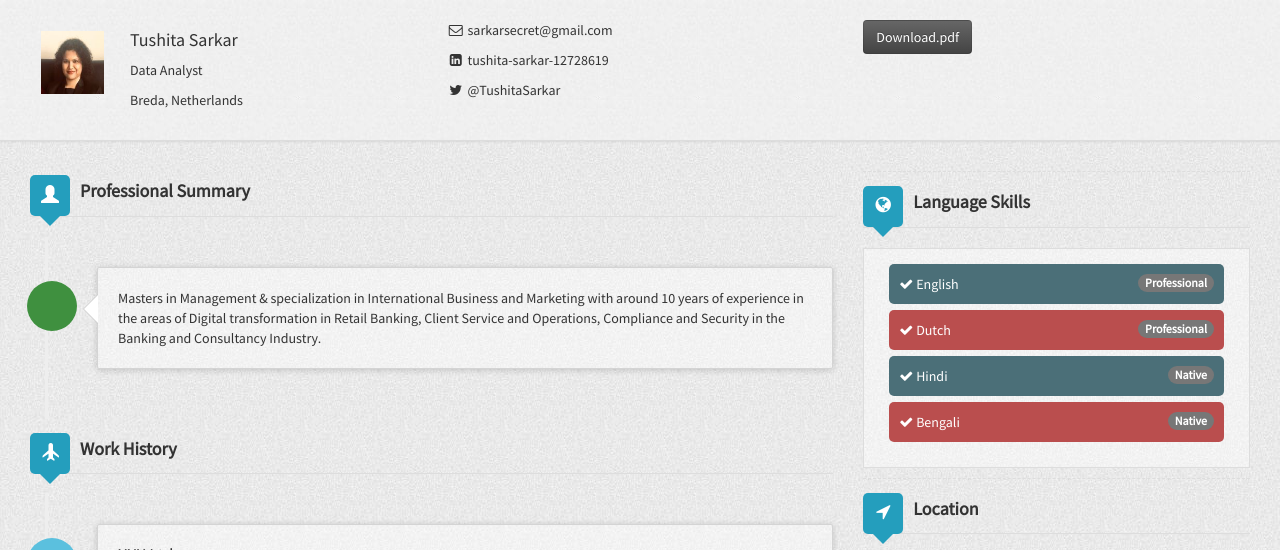
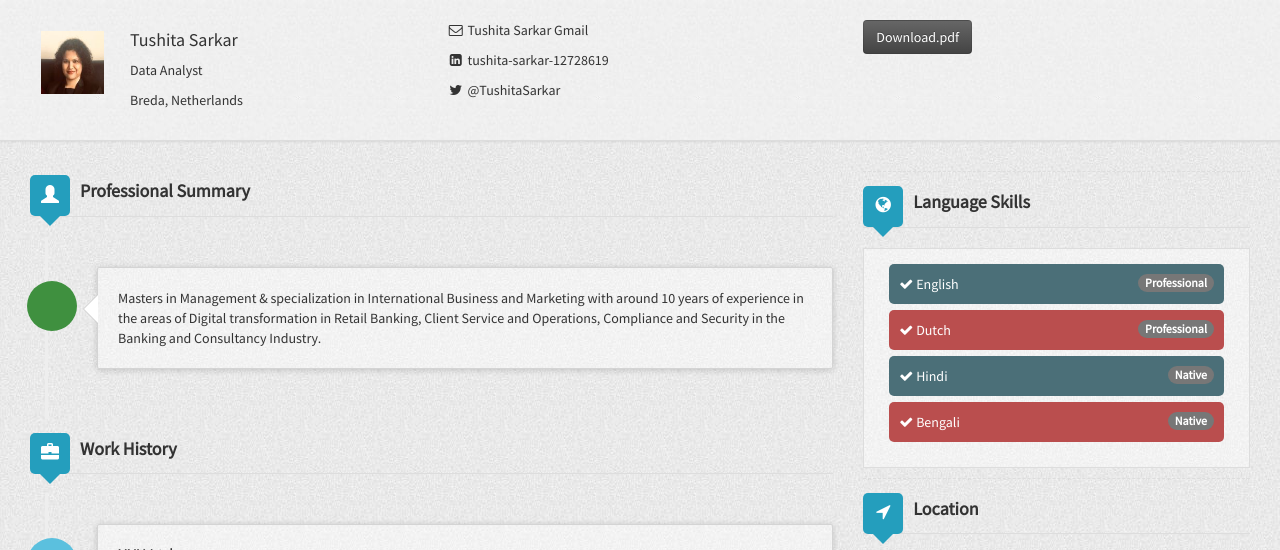
Before and after one commit to EagleEyeVision/TushitaSarkar, a Jekyll site: the page built from index.html, in a window 1280 px wide. Shown: the top 550 px of the page. Built offline with Jekyll 4.4.1, drawn with Linux system fonts in a browser that asks for light colours; nearby versions of some CDN libraries.

Commit message:
update email links

```diff
--- a/_includes/header.html
+++ b/_includes/header.html
@@ -9,7 +9,7 @@
                 <div class="clearfix"></div>
             </div>
             <div class="col-sm-4 visible-md-block visible-lg-block visible-sm-block">
-                <p><i class="fa fa-envelope-o fa-fw"></i> {{ site.author.email }} </p>
+                <p><i class="fa fa-envelope-o fa-fw"></i> <a href="mailto:{{ site.author.email }}" target="_blank"> Tushita Sarkar Gmail </a></p>
                 <p><i class="fa fa-linkedin-square fa-fw"></i> <a href="//linkedin.com/in/{{ site.author.linkedin }}" target="_blank"> {{ site.author.linkedin }} </a></p>
                 <p><i class="fa fa-twitter fa-fw"></i> <a href="//twitter.com/{{ site.author.twitter }}" target="_blank">  @{{ site.author.twitter }} </a></p>
             </div>
--- a/index.html
+++ b/index.html
@@ -23,7 +23,7 @@
           {% endif %}
 
           {% if site.author.workHistory %}
-                <h3 class="title with-icon"><span class="glyphicon glyphicon-plane cat-title"></span>Work History</h3>
+                <h3 class="title with-icon"><span class="glyphicon glyphicon-briefcase cat-title"></span>Work History</h3>
                 <ul class="timeline">
                     {% for work in site.author.workHistory %}
                         <li class="timeline-inverted">
```
